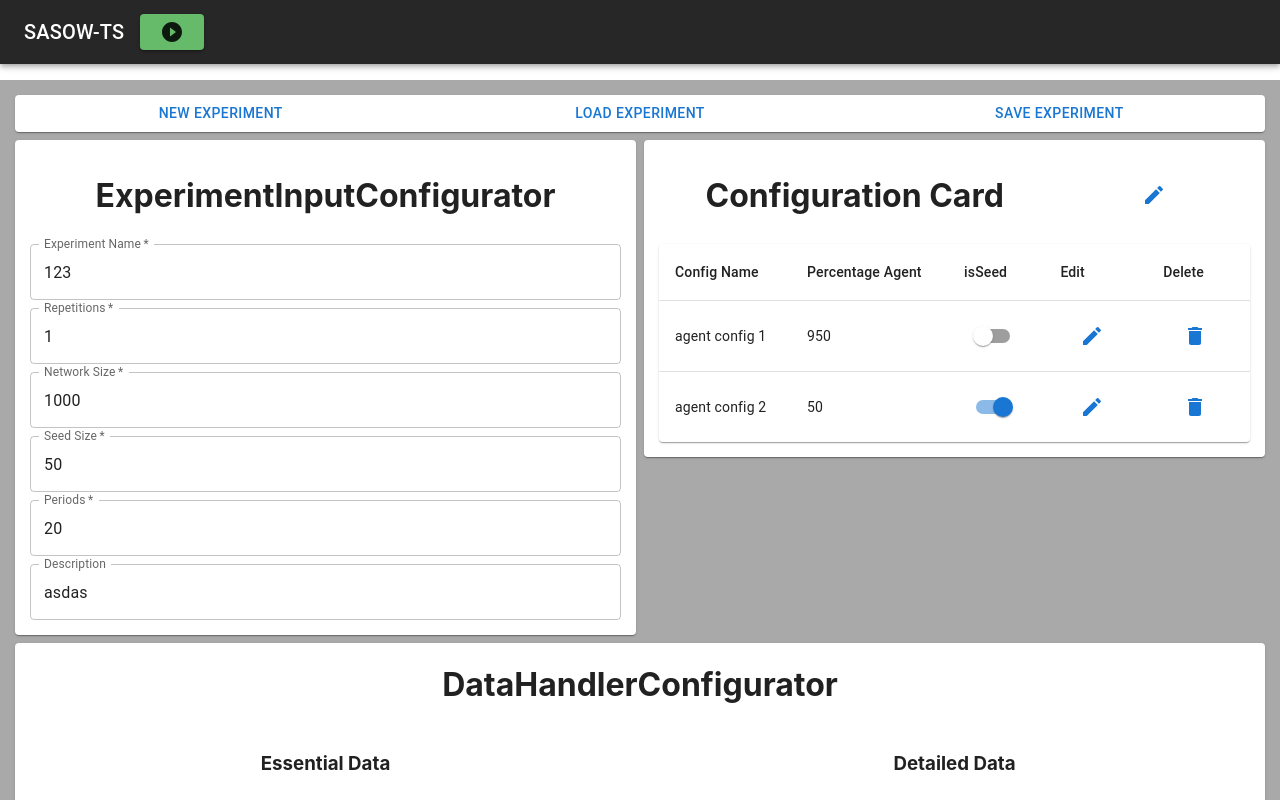
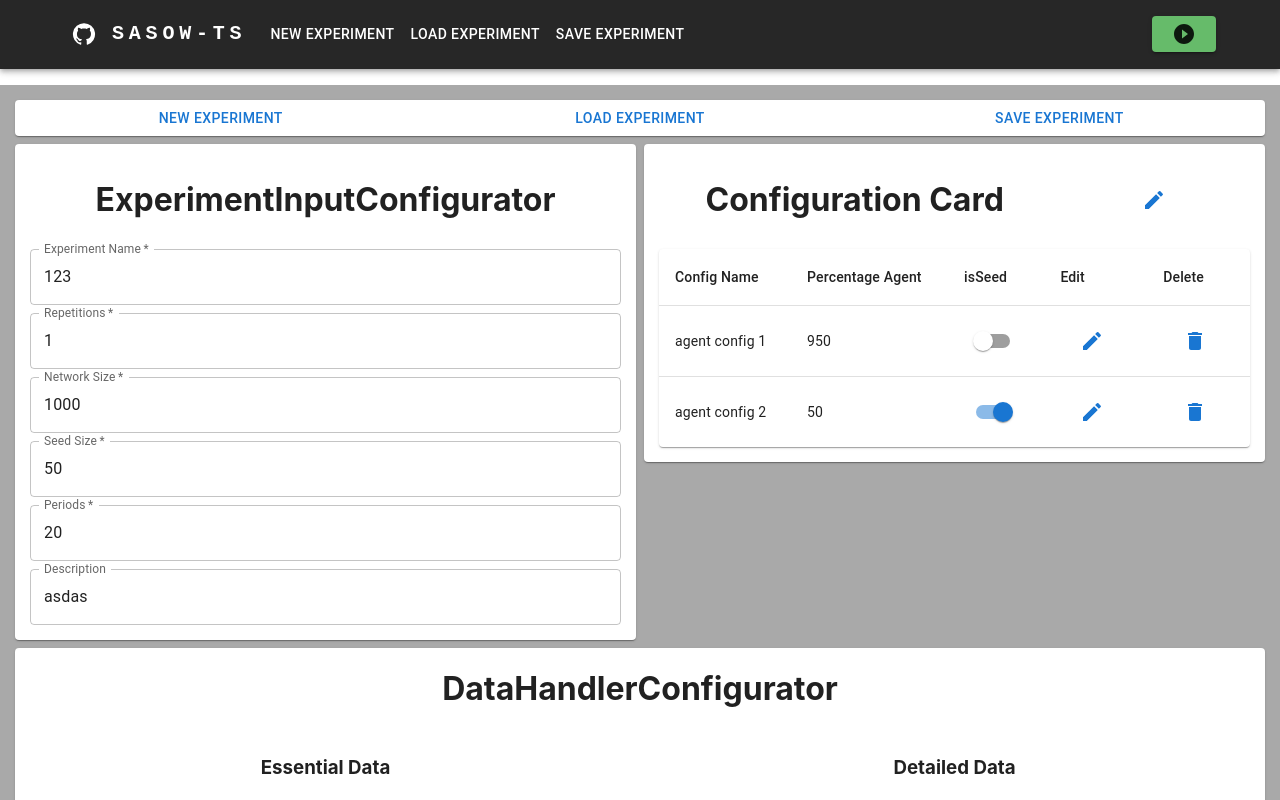
Before and after one commit to sasow-org/sasow-org.github.io, a React (Create React App) app: page / in a window 1280 px wide. Shown: the top 800 px of the page. Built offline with nearby package versions, Linux system fonts and the light colour scheme.

Commit message:
feat: update navbar now have the correct style
is necessary add funcionality

```diff
--- a/src/components/NavBar.tsx
+++ b/src/components/NavBar.tsx
@@ -6,8 +6,9 @@ import Typography from '@mui/material/Typography';
 import IconButton from '@mui/material/IconButton';
 import MenuIcon from '@mui/icons-material/Menu';
 import StartButton from "./Buttons/StartButton";
-import {createTheme, Menu, MenuItem, Stack, ThemeProvider} from "@mui/material";
+import {Button, Container, createTheme, Menu, MenuItem, Stack, ThemeProvider} from "@mui/material";
 import {useState} from "react";
+import GitHubIcon from '@mui/icons-material/GitHub';
 
 const pages = ['New Experiment', 'Load Experiment', 'Save Experiment'];
 
@@ -31,7 +32,8 @@ export default function NavBar(props) {
         setAnchorElNav(event.currentTarget);
     };
     const handleOpenUserMenu = (event: React.MouseEvent<HTMLElement>) => {
-        setAnchorElUser(event.currentTarget);
+        window.location.href = "https://github.com/sasow-org/sasow-ts/"
+        //setAnchorElUser(event.currentTarget);
     };
 
     const handleCloseNavMenu = () => {
@@ -42,9 +44,30 @@ export default function NavBar(props) {
         setAnchorElUser(null);
     };
 
-    function appBarLabel(label: string) {
+    function appBarLabelFullWidth(label: string) {
         return (
-            <Toolbar>
+            <Container>
+                <Toolbar disableGutters>
+                    <IconButton onClick={handleOpenUserMenu} sx={{ display:{ xs:"none", md: "flex"}, mr:1 }}>
+                        <GitHubIcon />
+                    </IconButton>
+                    <Typography
+                        variant="h6"
+                        noWrap
+                        component="a"
+                        href="/"
+                        sx={{
+                            mr: 2,
+                            display: { xs: 'none', md: 'flex' },
+                            fontFamily: 'monospace',
+                            fontWeight: 700,
+                            letterSpacing: '.3rem',
+                            color: 'inherit',
+                            textDecoration: 'none',
+                        }}
+                    >
+                        {label}
+                    </Typography>
                     <Box sx={{ flexGrow: 1, display: { xs: 'flex', md: 'none' } }}>
                         <IconButton
                             size="large"
@@ -81,24 +104,51 @@ export default function NavBar(props) {
                             ))}
                         </Menu>
                     </Box>
+                    <IconButton onClick={handleOpenUserMenu} sx={{ display:{ xs:"flex", md: "none"}, mr:1 }}>
+                        <GitHubIcon />
+                    </IconButton>
                     <Typography
-                    variant="h6"
+                        variant="h5"
                         noWrap
-                    component="div"
-                    sx={{ mr: 2, display: { xs: 'none', md: 'flex' } }}
+                        component="a"
+                        href=""
+                        sx={{
+                            mr: 2,
+                            display: { xs: 'flex', md: 'none' },
+                            flexGrow: 1,
+                            fontFamily: 'monospace',
+                            fontWeight: 700,
+                            letterSpacing: '.3rem',
+                            color: 'inherit',
+                            textDecoration: 'none',
+                        }}
                     >
                         {label}
                     </Typography>
+                    <Box sx={{ flexGrow: 1, display: { xs: 'none', md: 'flex' } }}>
+                        {pages.map((page) => (
+                            <Button
+                                key={page}
+                                onClick={handleCloseNavMenu}
+                                sx={{ my: 2, color: 'white', display: 'block' }}
+                            >
+                                {page}
+                            </Button>
+                        ))}
+                    </Box>
+
+                    <Box sx={{ flexGrow: 0 }}>
                         <StartButton experimentConfig={props.experimentConfig}/>
+                    </Box>
                 </Toolbar>
-        );
+            </Container>)
     }
 
     return (
         <Stack spacing={2} sx={{ flexGrow: 1 }}>
             <ThemeProvider theme={darkTheme}>
                 <AppBar position="static" color="primary">
-                    {appBarLabel('SASOW-TS')}
+                    {appBarLabelFullWidth('SASOW-TS')}
                 </AppBar>
             </ThemeProvider>
         </Stack>
```
Lines whose indentation alone changed are shown as unchanged.
